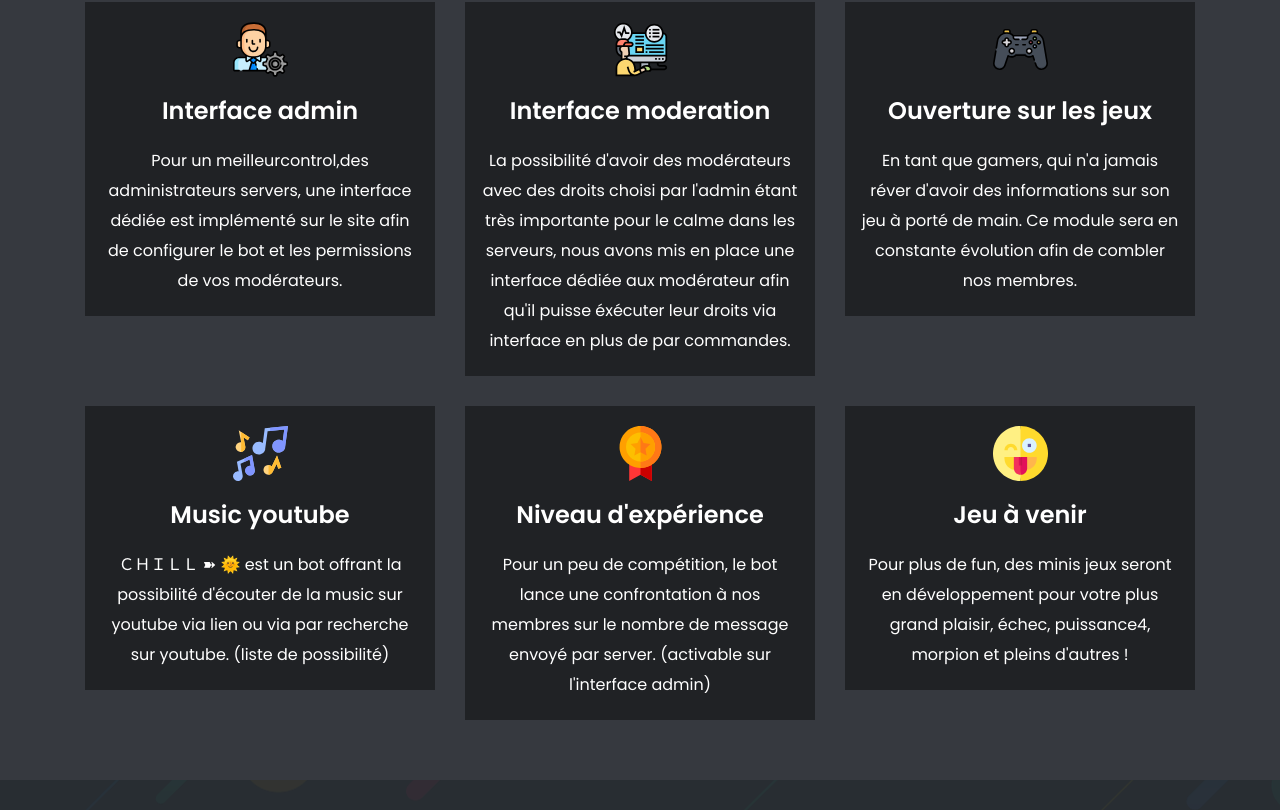
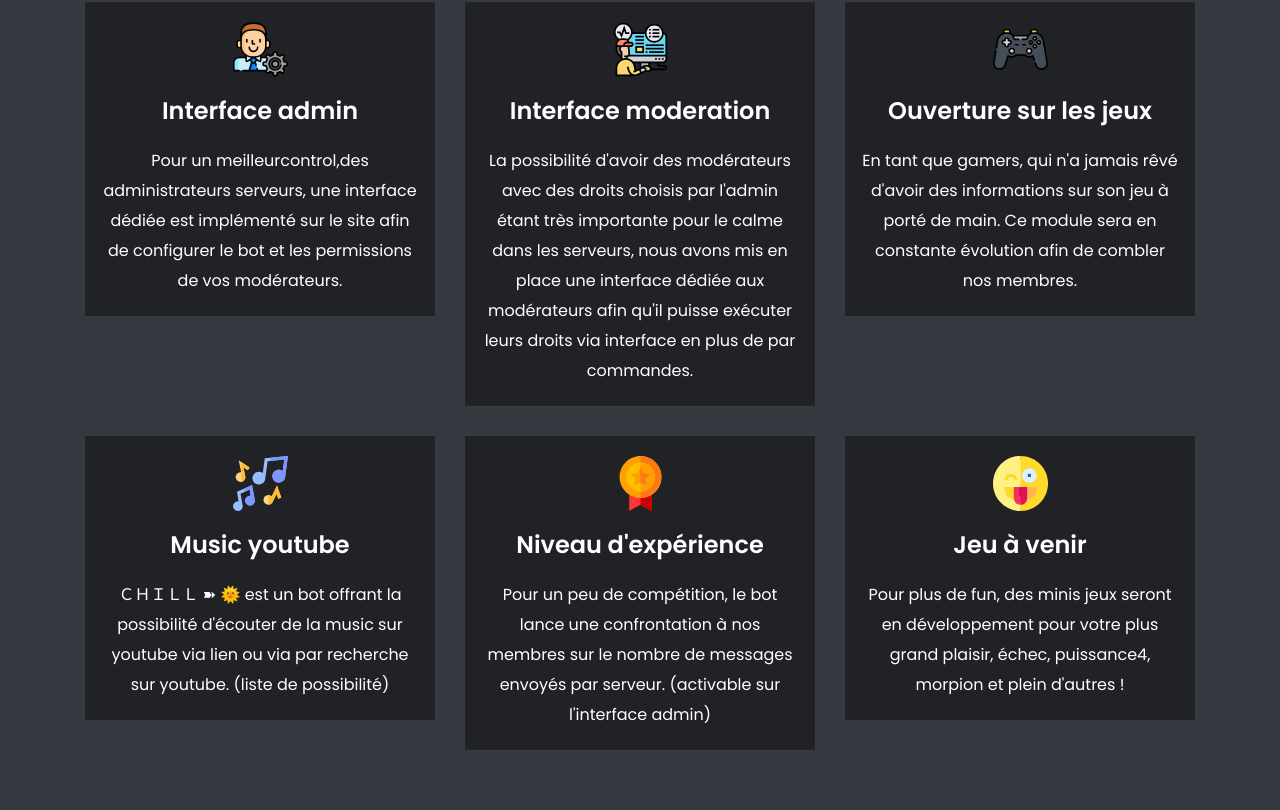
Before and after one commit to XDemonBloodX/webChillDiscord, a website: page Webchill/frontend/index.html in a window 1280 px wide. Shown: the part 987-1797 px from the top of the page. Drawn offline with nearby package versions, Linux system fonts and the light colour scheme; files that its build step writes are made by us from their sources; a script that the page names is missing; files whose address does not match are found by name.

Commit message:
Add files via upload

```diff
--- a/Webchill/frontend/index.html
+++ b/Webchill/frontend/index.html
@@ -98,7 +98,7 @@
                         <div class="box-wrap">
                             <img src="./img/icon/admin.svg" alt="">
                             <h4>Interface admin</h4>
-                            <p>Pour un meilleurcontrol,des administrateurs servers, une interface dédiée est implémenté sur le site afin de configurer le bot et les permissions de vos modérateurs.
+                            <p>Pour un meilleurcontrol,des administrateurs serveurs, une interface dédiée est implémenté sur le site afin de configurer le bot et les permissions de vos modérateurs.
                             </p>
                         </div>
                     </div>
@@ -106,8 +106,8 @@
                         <div class="box-wrap">
                             <img src="./img/icon/monitoring.svg" alt="">
                             <h4>Interface moderation</h4>
-                            <p>La possibilité d'avoir des modérateurs avec des droits choisi par l'admin étant très importante pour le calme dans les serveurs, nous avons mis en place une interface dédiée aux modérateur afin qu'il puisse éxécuter leur droits
-                                via interface en plus de par commandes.
+                            <p>La possibilité d'avoir des modérateurs avec des droits choisis par l'admin étant très importante pour le calme dans les serveurs, nous avons mis en place une interface dédiée aux modérateurs afin qu'il puisse exécuter leurs
+                                droits via interface en plus de par commandes.
                             </p>
                         </div>
                     </div>
@@ -115,7 +115,7 @@
                         <div class="box-wrap">
                             <img src="./img/icon/game-controller.svg" alt="">
                             <h4>Ouverture sur les jeux</h4>
-                            <p>En tant que gamers, qui n'a jamais réver d'avoir des informations sur son jeu à porté de main. Ce module sera en constante évolution afin de combler nos membres.</p>
+                            <p>En tant que gamers, qui n'a jamais rêvé d'avoir des informations sur son jeu à porté de main. Ce module sera en constante évolution afin de combler nos membres.</p>
                         </div>
                     </div>
                     <div class="col-lg-4 col-md-6 col-sm-12">
@@ -129,14 +129,14 @@
                         <div class="box-wrap">
                             <img src="./img/icon/medal.svg" alt="">
                             <h4>Niveau d'expérience</h4>
-                            <p>Pour un peu de compétition, le bot lance une confrontation à nos membres sur le nombre de message envoyé par server. (activable sur l'interface admin)</p>
+                            <p>Pour un peu de compétition, le bot lance une confrontation à nos membres sur le nombre de messages envoyés par serveur. (activable sur l'interface admin)</p>
                         </div>
                     </div>
                     <div class="col-lg-4 col-md-6 col-sm-12">
                         <div class="box-wrap">
                             <img src="./img/icon/funny.svg" alt="">
                             <h4>Jeu à venir</h4>
-                            <p>Pour plus de fun, des minis jeux seront en développement pour votre plus grand plaisir, échec, puissance4, morpion et pleins d'autres !
+                            <p>Pour plus de fun, des minis jeux seront en développement pour votre plus grand plaisir, échec, puissance4, morpion et plein d'autres !
                             </p>
                         </div>
                     </div>
```
